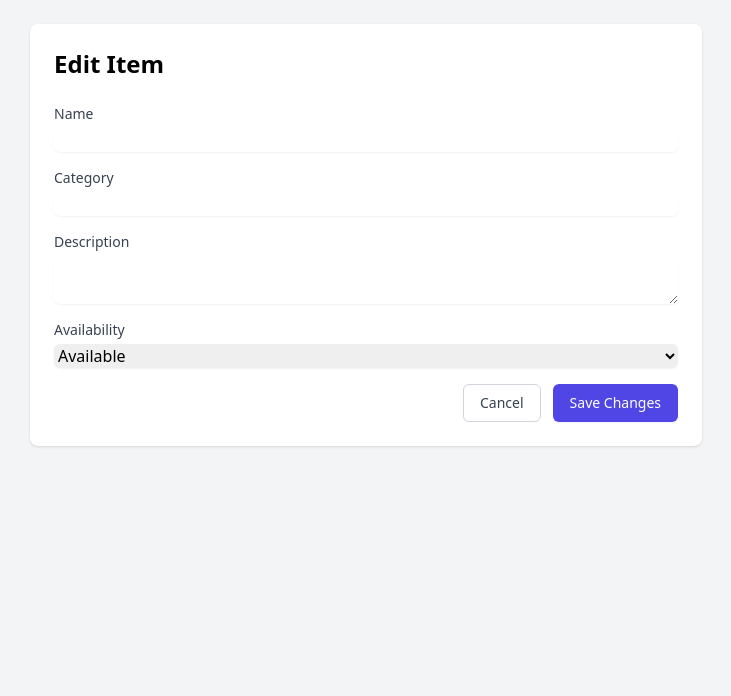
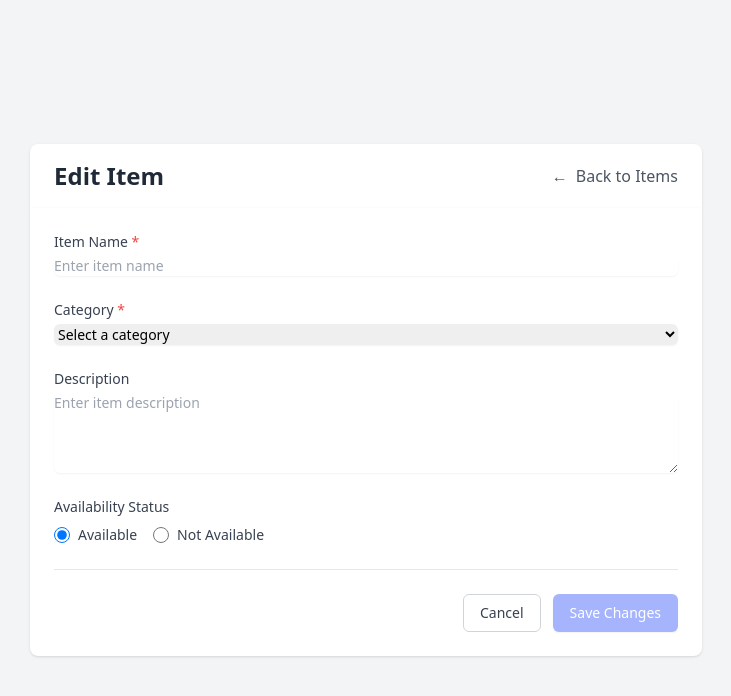
Before and after one commit to Ananeya/asset-management-system-full-Stack, a Vue app in the folder Front-end/: page /edit-item/1 in a window 1280 px wide. Shown: the top 696 px of the page, without its empty margins (274-1005 px from the left). Built offline with nearby package versions, Linux system fonts and the light colour scheme.

Commit message:
improved some functionality

```diff
--- a/Front-end/src/components/EditItem.vue
+++ b/Front-end/src/components/EditItem.vue
@@ -1,59 +1,112 @@
+<!-- Front-end/src/components/EditItem.vue -->
 <template>
-  <div class="bg-gray-100 min-h-screen p-6">
-    <div class="max-w-2xl mx-auto bg-white rounded-lg shadow p-6">
-      <h2 class="text-2xl font-bold mb-6">Edit Item</h2>
+  <div class="bg-gray-100 min-h-screen p-6 flex items-center justify-center">
+    <div class="max-w-2xl w-full">
+      <!-- Header Section -->
+      <div class="bg-white rounded-t-lg shadow px-6 py-4">
+        <div class="flex justify-between items-center">
+          <h2 class="text-2xl font-bold text-gray-800">Edit Item</h2>
+          <router-link
+            to="/manage-items"
+            class="text-gray-600 hover:text-gray-800 flex items-center"
+          >
+            <span class="mr-2">←</span> Back to Items
+          </router-link>
+        </div>
+      </div>
 
-      <form @submit.prevent="handleSubmit" class="space-y-4">
-        <div>
-          <label class="block text-sm font-medium text-gray-700">Name</label>
+      <!-- Main Form Section -->
+      <div class="bg-white rounded-b-lg shadow px-6 py-6">
+        <form @submit.prevent="handleSubmit" class="space-y-6">
+          <!-- Name Field -->
+          <div class="form-group">
+            <label class="block text-sm font-medium text-gray-700 mb-1">
+              Item Name <span class="text-red-500">*</span>
+            </label>
             <input
-            v-model="itemData.name"
+              v-model="formData.name"
               type="text"
-            class="mt-1 block w-full rounded-md border-gray-300 shadow-sm focus:border-indigo-500 focus:ring-indigo-500"
               required
+              class="form-input"
+              placeholder="Enter item name"
             />
           </div>
 
-        <div>
-          <label class="block text-sm font-medium text-gray-700">Category</label>
-          <input
-            v-model="itemData.category"
-            type="text"
-            class="mt-1 block w-full rounded-md border-gray-300 shadow-sm focus:border-indigo-500 focus:ring-indigo-500"
+          <!-- Category Field -->
+          <div class="form-group">
+            <label class="block text-sm font-medium text-gray-700 mb-1">
+              Category <span class="text-red-500">*</span>
+            </label>
+            <select
+              v-model="formData.category"
               required
-          />
+              class="form-select"
+            >
+              <option value="">Select a category</option>
+              <option value="Laptop">Laptop</option>
+              <option value="Desktop">Desktop</option>
+              <option value="Monitor">Monitor</option>
+              <option value="Printer">Printer</option>
+              <option value="Phone">Phone</option>
+              <option value="Tablet">Tablet</option>
+              <option value="Accessories">Accessories</option>
+              <option value="Other">Other</option>
+            </select>
           </div>
 
-        <div>
-          <label class="block text-sm font-medium text-gray-700">Description</label>
+          <!-- Description Field -->
+          <div class="form-group">
+            <label class="block text-sm font-medium text-gray-700 mb-1">
+              Description
+            </label>
             <textarea
-            v-model="itemData.description"
-            class="mt-1 block w-full rounded-md border-gray-300 shadow-sm focus:border-indigo-500 focus:ring-indigo-500"
+              v-model="formData.description"
+              rows="4"
+              class="form-textarea"
+              placeholder="Enter item description"
             ></textarea>
           </div>
 
-        <div>
-          <label class="block text-sm font-medium text-gray-700">Availability</label>
-          <select
-            v-model="itemData.availability"
-            class="mt-1 block w-full rounded-md border-gray-300 shadow-sm focus:border-indigo-500 focus:ring-indigo-500"
-          >
-            <option :value="true">Available</option>
-            <option :value="false">Not Available</option>
-          </select>
+          <!-- Availability Field -->
+          <div class="form-group">
+            <label class="block text-sm font-medium text-gray-700 mb-2">
+              Availability Status
+            </label>
+            <div class="flex space-x-4">
+              <label class="inline-flex items-center">
+                <input
+                  type="radio"
+                  v-model="formData.availability"
+                  :value="true"
+                  class="form-radio"
+                />
+                <span class="ml-2 text-sm text-gray-700">Available</span>
+              </label>
+              <label class="inline-flex items-center">
+                <input
+                  type="radio"
+                  v-model="formData.availability"
+                  :value="false"
+                  class="form-radio"
+                />
+                <span class="ml-2 text-sm text-gray-700">Not Available</span>
+              </label>
+            </div>
           </div>
 
-        <div class="flex justify-end space-x-3">
+          <!-- Action Buttons -->
+          <div class="flex justify-end space-x-3 pt-6 border-t">
             <button
               type="button"
               @click="$router.push('/manage-items')"
-            class="px-4 py-2 border border-gray-300 rounded-md text-sm font-medium text-gray-700 hover:bg-gray-50"
+              class="px-4 py-2 border border-gray-300 rounded-md text-sm font-medium text-gray-700 bg-white hover:bg-gray-50 focus:outline-none focus:ring-2 focus:ring-offset-2 focus:ring-indigo-500"
             >
               Cancel
             </button>
             <button
               type="submit"
-            class="px-4 py-2 border border-transparent rounded-md shadow-sm text-sm font-medium text-white bg-indigo-600 hover:bg-indigo-700"
+              :disabled="!isFormValid"
+              class="px-4 py-2 border border-transparent rounded-md shadow-sm text-sm font-medium text-white bg-indigo-600 hover:bg-indigo-700 focus:outline-none focus:ring-2 focus:ring-offset-2 focus:ring-indigo-500 disabled:bg-indigo-300 disabled:cursor-not-allowed"
             >
               Save Changes
             </button>
@@ -61,10 +114,11 @@
         </form>
       </div>
     </div>
+  </div>
 </template>
 
 <script>
-import { ref, onMounted } from 'vue';
+import { ref, computed, onMounted } from 'vue';
 import { useRoute, useRouter } from 'vue-router';
 import { api } from '../api';
 
@@ -73,34 +127,36 @@ export default {
   setup() {
     const route = useRoute();
     const router = useRouter();
-    const itemData = ref({
+
+    const formData = ref({
       name: '',
       category: '',
       description: '',
       availability: true
     });
 
-    onMounted(() => {
-      // Get item data from route state or fetch from API
-      if (route.state?.item) {
-        itemData.value = { ...route.state.item };
-      } else {
-        fetchItem();
+    const isFormValid = computed(() => {
+      return formData.value.name && formData.value.category;
+    });
+
+    // Fetch item data when component mounts
+    onMounted(async () => {
+      try {
+        const response = await api.fetchItem(route.params.id);
+        formData.value = {
+          name: response.data.name,
+          category: response.data.category,
+          description: response.data.description || '',
+          availability: response.data.availability
+        };
+      } catch (error) {
+        console.error('Error fetching item:', error);
       }
     });
 
-    const fetchItem = async () => {
-      try {
-        const response = await api.fetchItem(route.params.id);
-        itemData.value = response.data;
-      } catch (error) {
-        console.error('Error fetching item:', error);
-      }
-    };
-
     const handleSubmit = async () => {
       try {
-        await api.updateItem(route.params.id, itemData.value);
+        await api.updateItem(route.params.id, formData.value);
         router.push('/manage-items');
       } catch (error) {
         console.error('Error updating item:', error);
@@ -108,9 +164,26 @@ export default {
     };
 
     return {
-      itemData,
+      formData,
+      isFormValid,
       handleSubmit
     };
   }
 };
 </script>
+
+<style scoped>
+.form-group {
+  @apply space-y-1;
+}
+
+.form-input,
+.form-select,
+.form-textarea {
+  @apply block w-full rounded-md border-gray-300 shadow-sm focus:border-indigo-500 focus:ring-indigo-500 sm:text-sm transition duration-150 ease-in-out;
+}
+
+.form-radio {
+  @apply h-4 w-4 text-indigo-600 border-gray-300 focus:ring-indigo-500;
+}
+</style>
```
Lines whose indentation alone changed are shown as unchanged.
